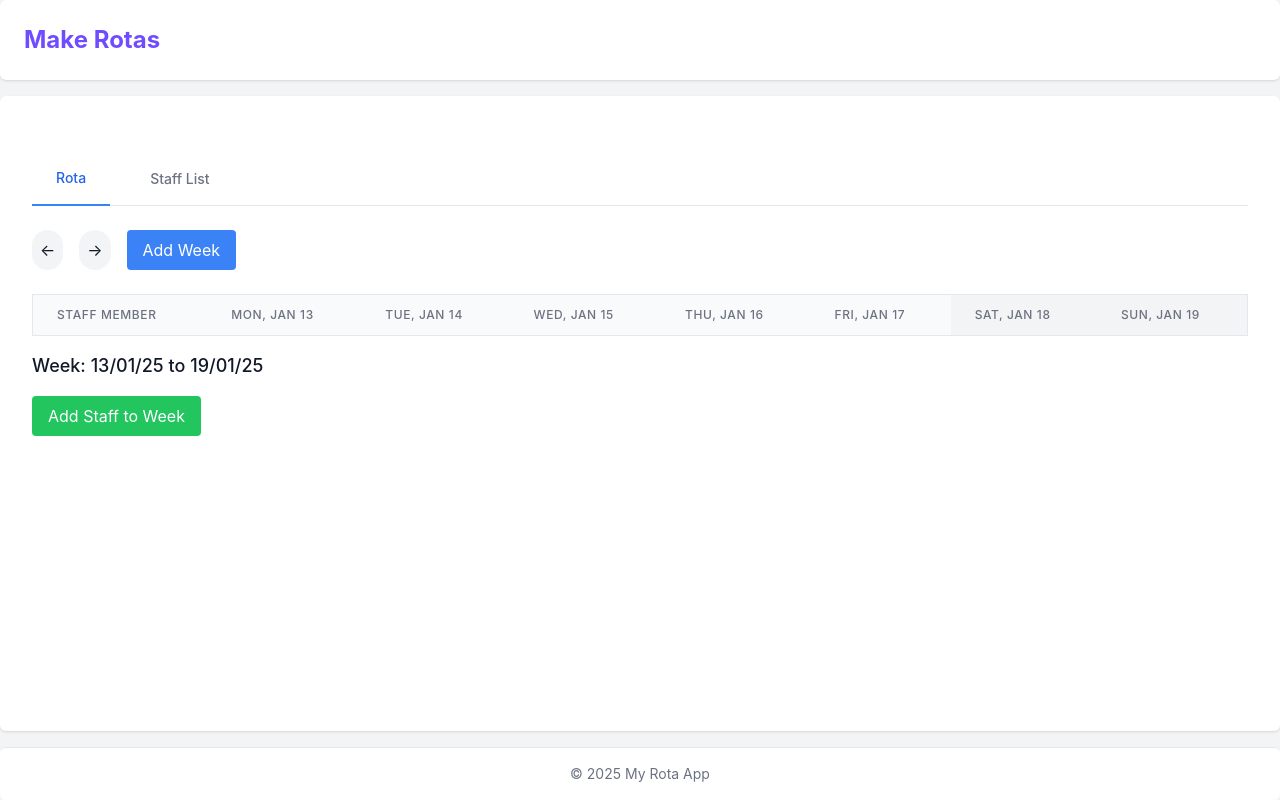
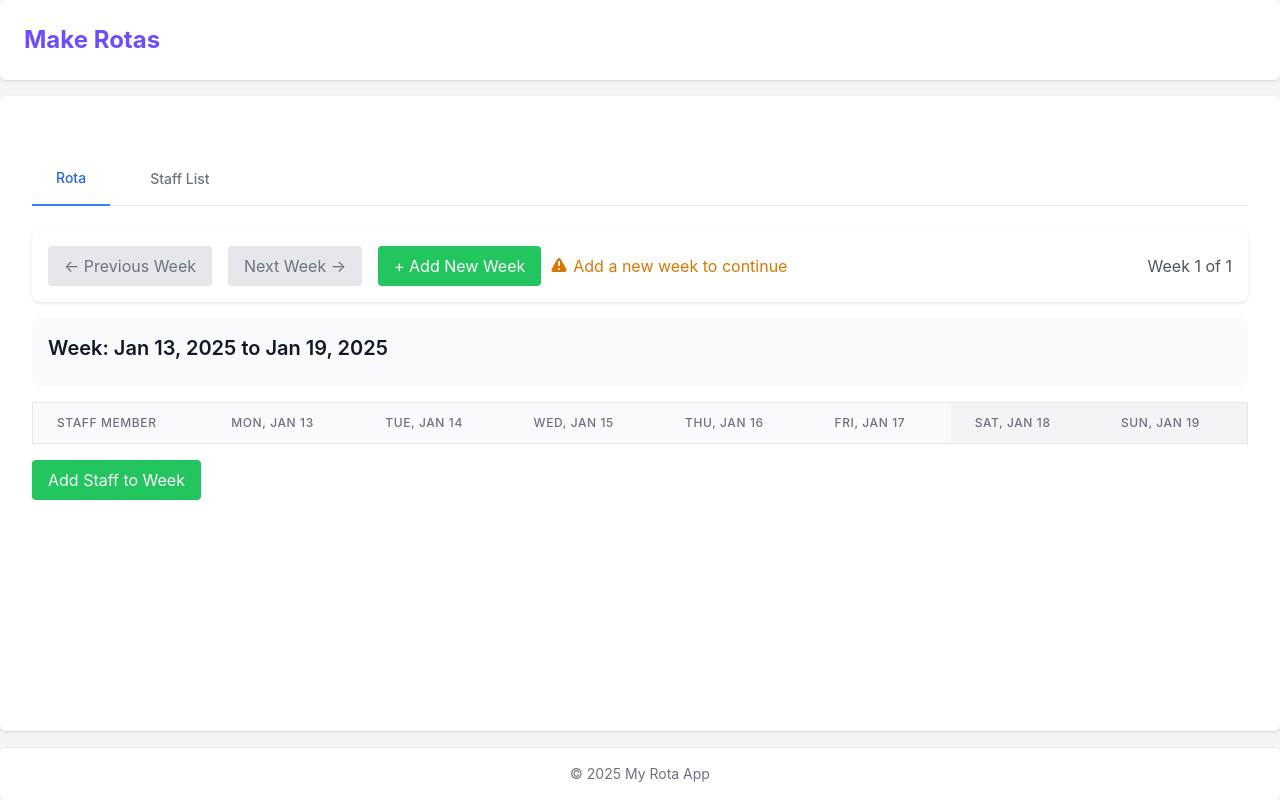
Before and after one commit to sebs-bebs/make-rotas, a Next.js app: page / in a window 1280 px wide. Built offline with nearby package versions, Linux system fonts and the light colour scheme.

Commit message:
better navigation for weeks

```diff
--- a/src/app/page.js
+++ b/src/app/page.js
@@ -302,27 +302,62 @@ export default function HomePage() {
       {/* Rota Tab Content */}
       {activeTab === 'rota' && (
         <div>
-          <div className="flex justify-between items-center mb-6">
+          {/* Week Navigation Controls */}
+          <div className="flex items-center justify-between mb-4 bg-white p-4 rounded-lg shadow">
             <div className="flex items-center gap-4">
               <button
-                onClick={handlePreviousWeek}
-                className="bg-gray-100 p-2 rounded-full hover:bg-gray-200"
+                onClick={() => setCurrentWeekIndex(prev => Math.max(0, prev - 1))}
+                disabled={currentWeekIndex === 0}
+                className={`px-4 py-2 rounded ${
+                  currentWeekIndex === 0
+                    ? 'bg-gray-200 text-gray-500 cursor-not-allowed'
+                    : 'bg-blue-500 text-white hover:bg-blue-600'
+                }`}
               >
-                ←
+                ← Previous Week
               </button>
+
               <button
-                onClick={handleNextWeek}
-                className="bg-gray-100 p-2 rounded-full hover:bg-gray-200"
+                onClick={() => setCurrentWeekIndex(prev => prev + 1)}
+                disabled={currentWeekIndex >= weeks.length - 1}
+                className={`px-4 py-2 rounded flex items-center gap-2 ${
+                  currentWeekIndex >= weeks.length - 1
+                    ? 'bg-gray-200 text-gray-500 cursor-not-allowed'
+                    : 'bg-blue-500 text-white hover:bg-blue-600'
+                }`}
               >
-                →
+                Next Week →
               </button>
-              <button
-                onClick={addWeek}
-                className="bg-blue-500 text-white px-4 py-2 rounded hover:bg-blue-600"
-              >
-                Add Week
-              </button>
+
+              {currentWeekIndex >= weeks.length - 1 && (
+                <div className="flex items-center gap-2">
+                  <button
+                    onClick={addWeek}
+                    className="px-4 py-2 bg-green-500 text-white rounded hover:bg-green-600 flex items-center gap-2"
+                  >
+                    <span>+ Add New Week</span>
+                  </button>
+                  <span className="text-amber-600 flex items-center gap-1">
+                    <svg xmlns="http://www.w3.org/2000/svg" className="h-5 w-5" viewBox="0 0 20 20" fill="currentColor">
+                      <path fillRule="evenodd" d="M8.257 3.099c.765-1.36 2.722-1.36 3.486 0l5.58 9.92c.75 1.334-.213 2.98-1.742 2.98H4.42c-1.53 0-2.493-1.646-1.743-2.98l5.58-9.92zM11 13a1 1 0 11-2 0 1 1 0 012 0zm-1-8a1 1 0 00-1 1v3a1 1 0 002 0V6a1 1 0 00-1-1z" clipRule="evenodd" />
+                    </svg>
+                    Add a new week to continue
+                  </span>
+                </div>
+              )}
             </div>
+
+            <div className="text-gray-600">
+              Week {currentWeekIndex + 1} of {weeks.length}
+            </div>
+          </div>
+
+          {/* Current Week Info */}
+          <div className="mb-4 p-4 bg-gray-50 rounded-lg">
+            <h2 className="text-xl font-semibold mb-2">
+              Week: {formatDateWithAbbreviatedMonth(new Date(currentWeek.startDate))} to{' '}
+              {formatDateWithAbbreviatedMonth(new Date(currentWeek.days[6]))}
+            </h2>
           </div>
 
           {/* Table section */}
@@ -401,14 +436,6 @@ export default function HomePage() {
                   })}
                 </tbody>
               </table>
-            </div>
-
-            {/* Week date range display */}
-            <div className="mt-4 text-left">
-              <p className="text-lg font-medium">
-                Week: {formatDateWithAbbreviatedMonth(new Date(currentWeek.startDate), 'dd/MM/yy')} to{' '}
-                {formatDateWithAbbreviatedMonth(new Date(currentWeek.days[6]), 'dd/MM/yy')}
-              </p>
             </div>
 
             {/* Add Staff to Week button */}
```
